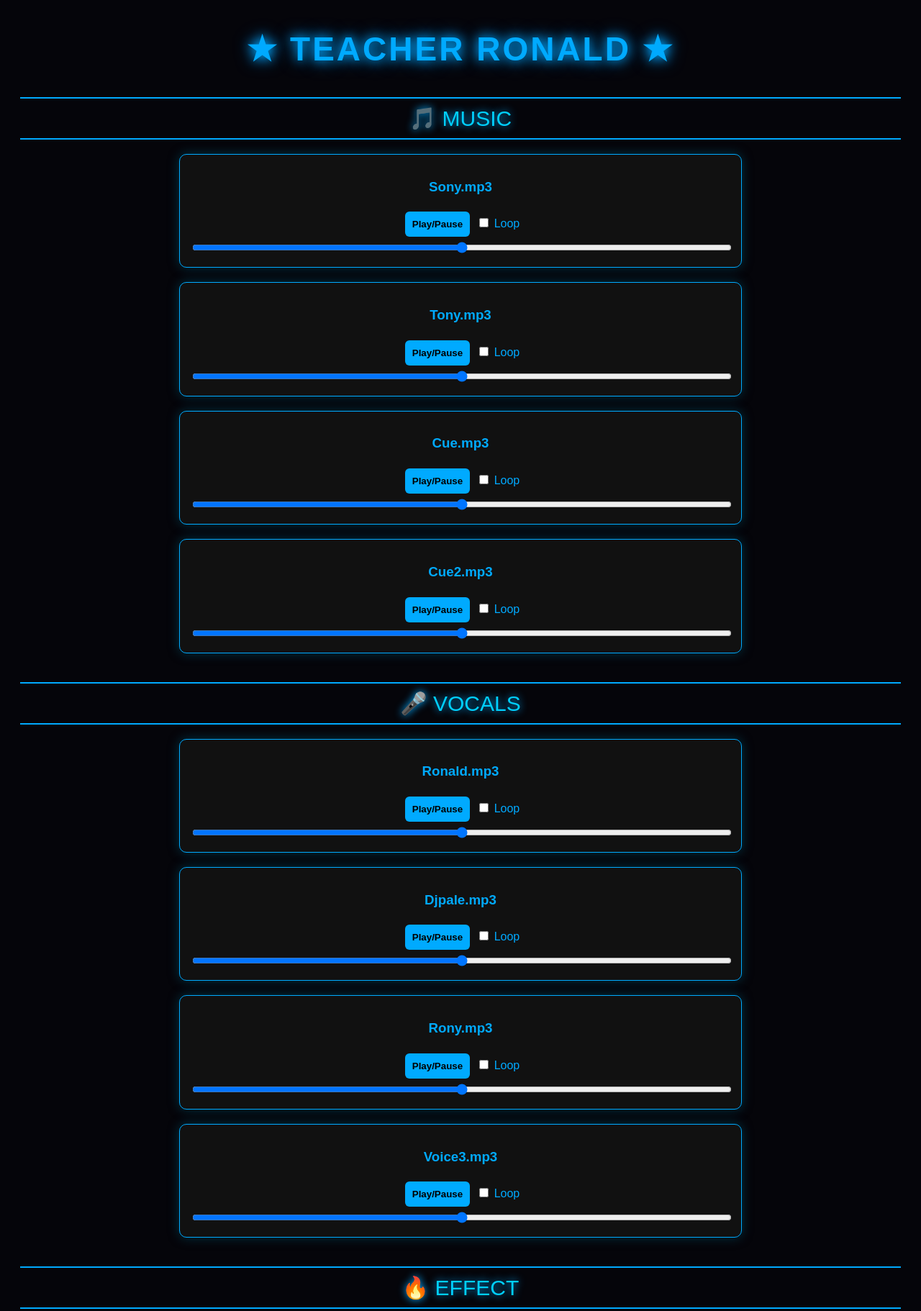
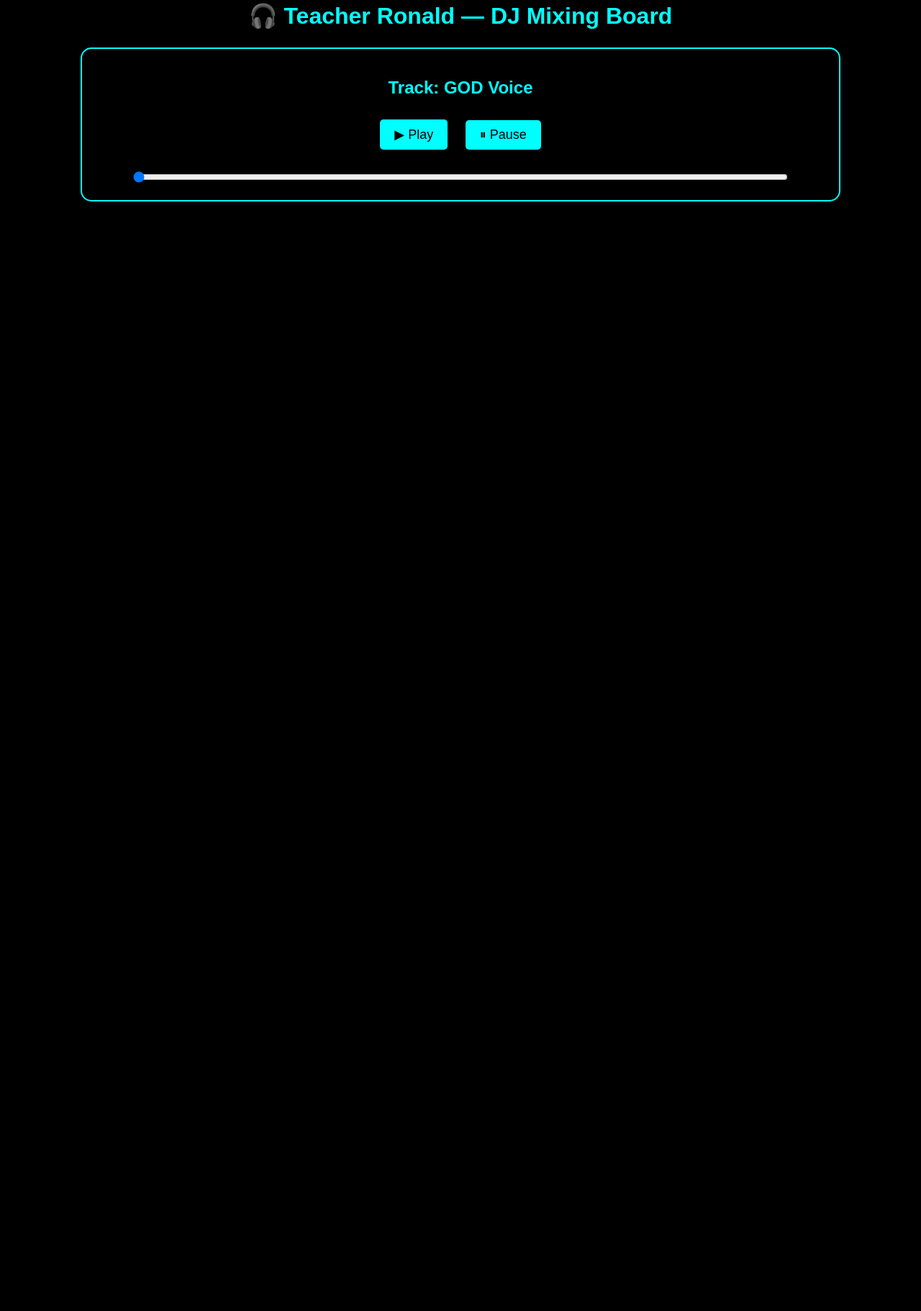
Before and after one commit to lubinronald36-design/DJdepale, a plain HTML site: page index.html in a window 1280 px wide. Shown: the part 18-1840 px from the top of the page at 72% size. After the commit the page ends 800 px from the top, so only its background shows below. Drawn offline with Linux system fonts and the light colour scheme.

Commit message:
Refactor index.html for improved audio mixing interface
Updated the HTML structure, modified styles, and improved audio control functionality.

```diff
--- a/index.html
+++ b/index.html
@@ -1,219 +1,82 @@
 <!DOCTYPE html>
-<html lang="en">
+<html>
 <head>
-<meta charset="UTF-8" />
-<title>DJ — Teacher Ronald</title>
-<meta name="viewport" content="width=device-width, initial-scale=1.0" />
+<title>Teacher Ronald — DJ Console</title>
+<style>
+  body {
+    background: black;
+    color: cyan;
+    font-family: Arial, sans-serif;
+    text-align: center;
+  }
 
-<style>
-    body {
-        background: #05050a;
-        color: #00aaff;
-        font-family: Arial, sans-serif;
-        text-align: center;
-        padding: 20px;
-    }
+  .track {
+    border: 2px solid cyan;
+    padding: 20px;
+    margin: 25px auto;
+    width: 80%;
+    border-radius: 15px;
+  }
 
-    h1 {
-        font-size: 46px;
-        text-shadow: 0 0 15px #00aaff, 0 0 25px #0077cc;
-        margin-bottom: 25px;
-        letter-spacing: 3px;
-    }
+  button {
+    margin: 10px;
+    padding: 10px 20px;
+    background: cyan;
+    border: none;
+    border-radius: 5px;
+    font-size: 18px;
+  }
 
-    .section-title {
-        margin-top: 40px;
-        font-size: 30px;
-        color: #00d0ff;
-        text-shadow: 0 0 12px #00aaff;
-        border-top: 2px solid #00aaff;
-        border-bottom: 2px solid #00aaff;
-        padding: 10px;
-    }
-
-    .track {
-        background: #111;
-        border: 1px solid #00aaff;
-        border-radius: 10px;
-        padding: 15px;
-        margin: 20px auto;
-        width: 90%;
-        max-width: 750px;
-        box-shadow: 0 0 15px #003344;
-    }
-
-    button {
-        background: #00aaff;
-        border: none;
-        padding: 10px;
-        margin: 5px;
-        cursor: pointer;
-        font-weight: bold;
-        border-radius: 6px;
-        width: 90px;
-    }
-
-    button:hover { background: #0088cc; }
-
-    input[type="range"] { width: 100%; }
-
-    .master {
-        margin-top: 45px;
-        padding: 20px;
-        border: 2px solid #00aaff;
-        width: 90%;
-        max-width: 600px;
-        margin-left: auto;
-        margin-right: auto;
-        border-radius: 10px;
-        box-shadow: 0 0 15px #003344;
-    }
-
+  input[type=range] {
+    width: 90%;
+  }
 </style>
 </head>
-
 <body>
 
-<h1>★ TEACHER RONALD ★</h1>
-
-<!-- 🔊 MUSIC SECTION -->
-<div class="section-title">🎵 MUSIC</div>
+<h1>🎧 Teacher Ronald — DJ Mixing Board</h1>
 
 <div class="track">
-    <h3>Sony.mp3</h3>
-    <audio id="sony" src="sony.mp3"></audio>
-    <button onclick="togglePlay('sony')">Play/Pause</button>
-    <label><input type="checkbox" onchange="toggleLoop('sony', this)"> Loop</label>
-    <input type="range" id="slider_sony" min="0" max="100" step="1" oninput="seekTrack('sony', this.value)">
+  <h2>Track: GOD Voice</h2>
+
+  <audio id="track1" src="god.mp3" loop></audio>
+
+  <button onclick="playTrack('track1')">▶ Play</button>
+  <button onclick="pauseTrack('track1')">⏸ Pause</button>
+
+  <br><br>
+
+  <input type="range" id="seek1" value="0" min="0" max="100" step="1"
+    oninput="seekTrack('track1','seek1')">
 </div>
 
-<div class="track">
-    <h3>Tony.mp3</h3>
-    <audio id="tony" src="tony.mp3"></audio>
-    <button onclick="togglePlay('tony')">Play/Pause</button>
-    <label><input type="checkbox" onchange="toggleLoop('tony', this)"> Loop</label>
-    <input type="range" id="slider_tony" min="0" max="100" step="1" oninput="seekTrack('tony', this.value)">
-</div>
-
-<div class="track">
-    <h3>Cue.mp3</h3>
-    <audio id="cue" src="cue.mp3"></audio>
-    <button onclick="togglePlay('cue')">Play/Pause</button>
-    <label><input type="checkbox" onchange="toggleLoop('cue', this)"> Loop</label>
-    <input type="range" id="slider_cue" min="0" max="100" step="1" oninput="seekTrack('cue', this.value)">
-</div>
-
-<div class="track">
-    <h3>Cue2.mp3</h3>
-    <audio id="cue2" src="cue2.mp3"></audio>
-    <button onclick="togglePlay('cue2')">Play/Pause</button>
-    <label><input type="checkbox" onchange="toggleLoop('cue2', this)"> Loop</label>
-    <input type="range" id="slider_cue2" min="0" max="100" step="1" oninput="seekTrack('cue2', this.value)">
-</div>
-
-<!-- 🎤 VOCALS SECTION -->
-<div class="section-title">🎤 VOCALS</div>
-
-<div class="track">
-    <h3>Ronald.mp3</h3>
-    <audio id="ronald" src="ronald.mp3"></audio>
-    <button onclick="togglePlay('ronald')">Play/Pause</button>
-    <label><input type="checkbox" onchange="toggleLoop('ronald', this)"> Loop</label>
-    <input type="range" id="slider_ronald" min="0" max="100" step="1" oninput="seekTrack('ronald', this.value)">
-</div>
-
-<div class="track">
-    <h3>Djpale.mp3</h3>
-    <audio id="djpale" src="djpale.mp3"></audio>
-    <button onclick="togglePlay('djpale')">Play/Pause</button>
-    <label><input type="checkbox" onchange="toggleLoop('djpale', this)"> Loop</label>
-    <input type="range" id="slider_djpale" min="0" max="100" step="1" oninput="seekTrack('djpale', this.value)">
-</div>
-
-<div class="track">
-    <h3>Rony.mp3</h3>
-    <audio id="rony" src="rony.mp3"></audio>
-    <button onclick="togglePlay('rony')">Play/Pause</button>
-    <label><input type="checkbox" onchange="toggleLoop('rony', this)"> Loop</label>
-    <input type="range" id="slider_rony" min="0" max="100" step="1" oninput="seekTrack('rony', this.value)">
-</div>
-
-<div class="track">
-    <h3>Voice3.mp3</h3>
-    <audio id="voice3" src="voice3.mp3"></audio>
-    <button onclick="togglePlay('voice3')">Play/Pause</button>
-    <label><input type="checkbox" onchange="toggleLoop('voice3', this)"> Loop</label>
-    <input type="range" id="slider_voice3" min="0" max="100" step="1" oninput="seekTrack('voice3', this.value)">
-</div>
-
-<!-- 🔥 EFFECT -->
-<div class="section-title">🔥 EFFECT</div>
-
-<div class="track">
-    <h3>Scratch.mp3</h3>
-    <audio id="scratch" src="scratch.mp3"></audio>
-    <button onclick="playOnce('scratch')">Scratch</button>
-</div>
-
-<!-- MASTER VOLUME -->
-<div class="master">
-    <h2>🎚 MASTER VOLUME</h2>
-    <input type="range" id="masterVol" min="0" max="1" step="0.01" value="1" oninput="updateVolume()">
-</div>
 
 <script>
-let trackList = ["sony","tony","cue","cue2","ronald","djpale","rony","voice3","scratch"];
-
-function togglePlay(id){
-    let a = document.getElementById(id);
-    a.paused ? a.play() : a.pause();
+function playTrack(id) {
+  const audio = document.getElementById(id);
+  audio.play();
 }
 
-function playOnce(id){
-    let a = document.getElementById(id);
-    a.currentTime = 0;
-    a.play();
+function pauseTrack(id) {
+  const audio = document.getElementById(id);
+  audio.pause();
 }
 
-function toggleLoop(id, checkbox){
-    document.getElementById(id).loop = checkbox.checked;
+function seekTrack(audioID, sliderID) {
+  const audio = document.getElementById(audioID);
+  const slider = document.getElementById(sliderID);
+  audio.currentTime = (slider.value / 100) * audio.duration;
 }
 
-function seekTrack(id, value){
-    let a = document.getElementById(id);
-    a.currentTime = (value/100) * a.duration;
-}
+// AUTO UPDATE SLIDER
+setInterval(() => {
+  const audio = document.getElementById("track1");
+  const slider = document.getElementById("seek1");
+  if (!isNaN(audio.duration)) {
+    slider.value = (audio.currentTime / audio.duration) * 100;
+  }
+}, 200);
 
-function updateVolume(){
-    let vol = document.getElementById("masterVol").value;
-    trackList.forEach(t => document.getElementById(t).volume = vol);
-}
-
-setInterval(()=>{
-    trackList.forEach(id=>{
-        let a=document.getElementById(id);
-        if(a.duration){
-            document.getElementById("slider_"+id)?.value=(a.currentTime/a.duration)*100;
-        }
-    });
-},300);
-
-// KEYBOARD SHORTCUTS
-document.addEventListener("keydown", (e)=>{
-    let key=e.key.toLowerCase();
-
-    const map={
-        "1":"sony","2":"tony","3":"cue","4":"cue2",
-        "q":"ronald","w":"djpale","e":"rony","r":"voice3"
-    };
-
-    if(map[key]) togglePlay(map[key]);
-    if(key==="s") playOnce("scratch");
-    if(key===" ") trackList.forEach(id=>document.getElementById(id).pause());
-
-    if(key==="arrowup") masterVol.value = Math.min(1, Number(masterVol.value)+0.05), updateVolume();
-    if(key==="arrowdown") masterVol.value = Math.max(0, Number(masterVol.value)-0.05), updateVolume();
-});
 </script>
 
 </body>
```
